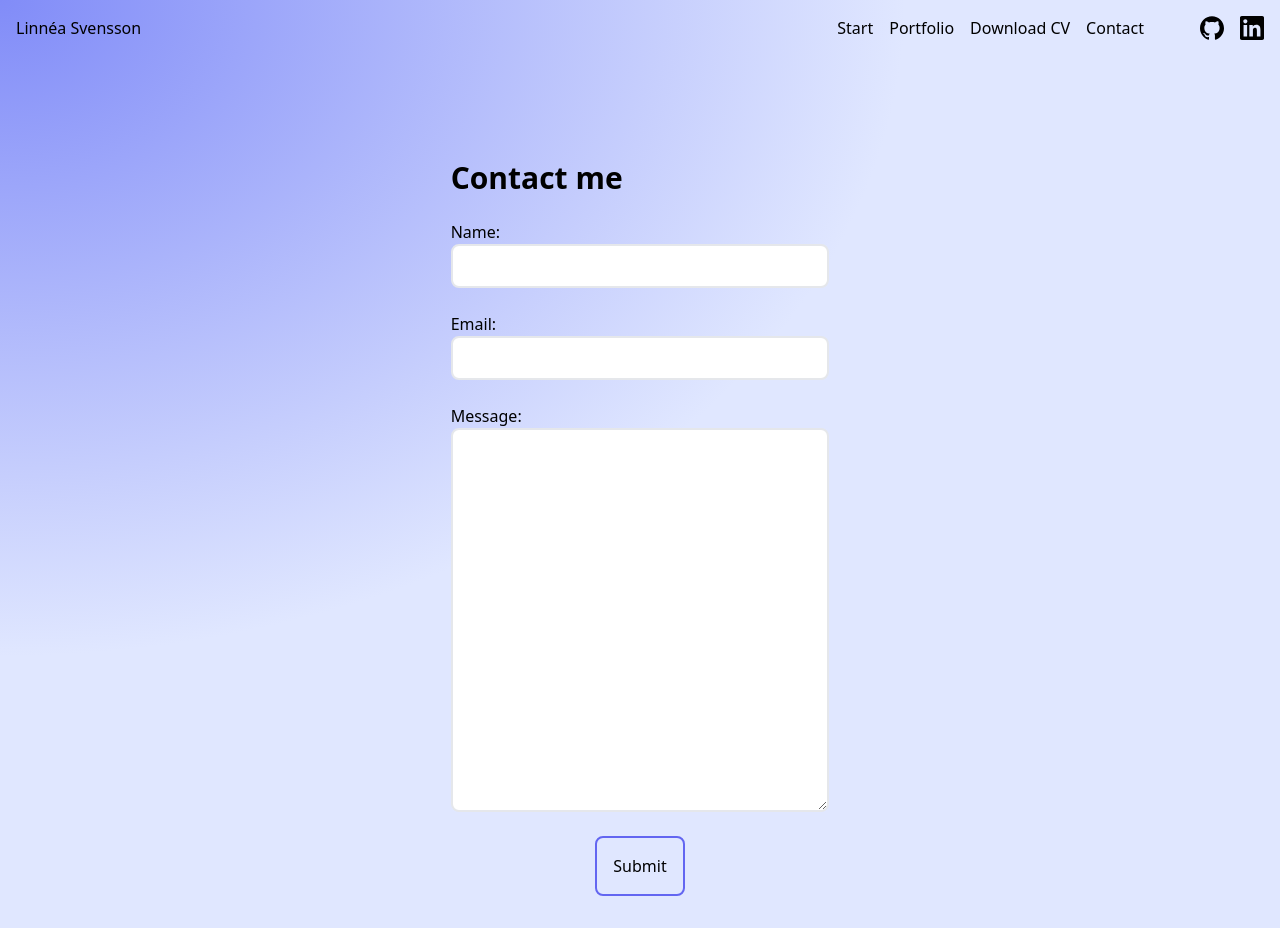
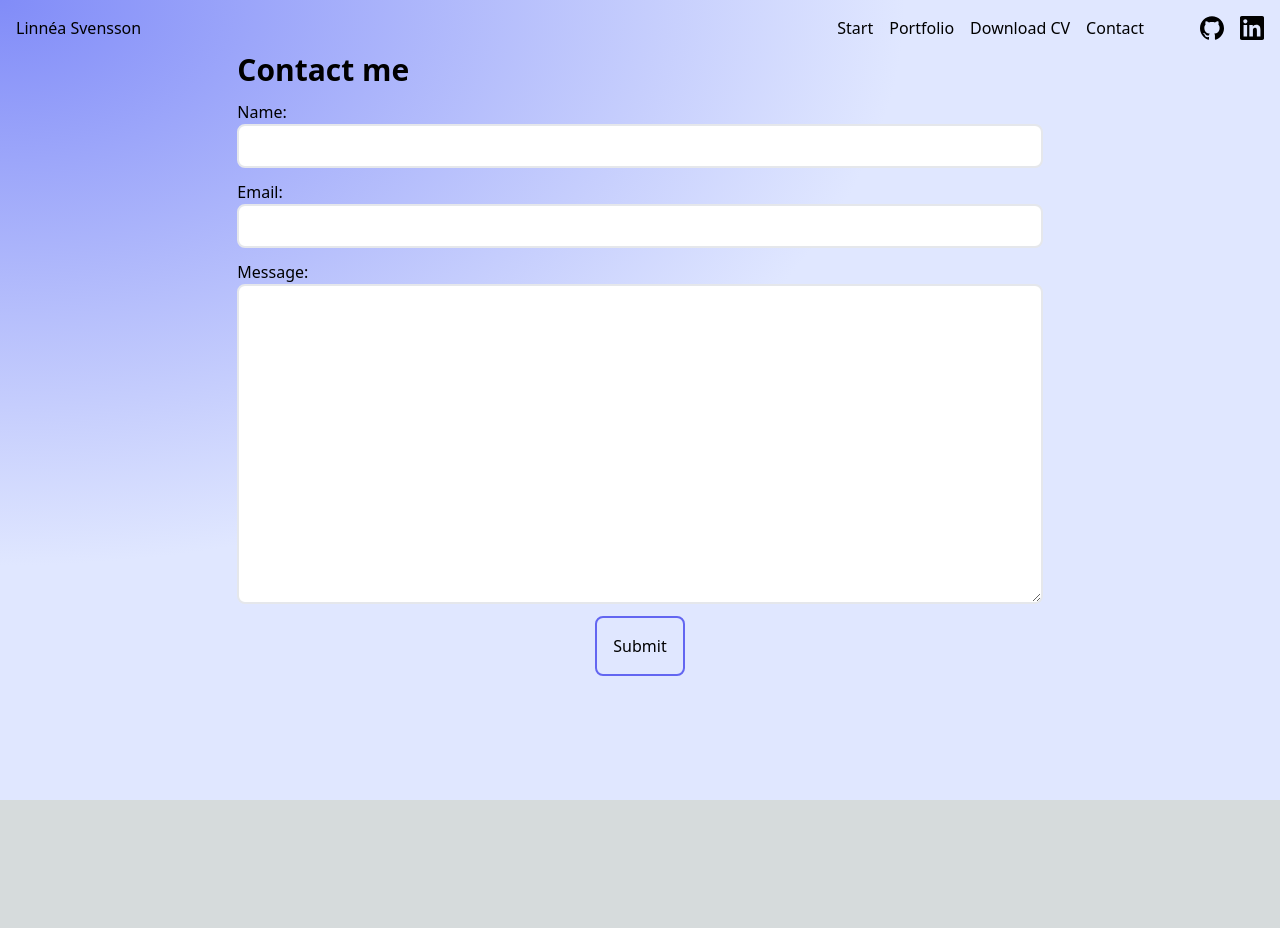
Before and after one commit to Linnea-Im-Svensson/Portfolio, a Next.js app: page /contact in a window 1280 px wide. After the commit the page ends 800 px from the top, so only its background shows below. Built offline with nearby package versions, Linux system fonts and the light colour scheme.

Commit message:
changed: size on contactForm

```diff
--- a/src/components/contactForm.js
+++ b/src/components/contactForm.js
@@ -34,7 +34,7 @@ export default function ContactForm() {
         Thank you for contacting me!
       </div>
       <form
-        className='flex flex-col gap-6 px-6 py-8 rounded-xl md:w-1/3 w-full h-fit'
+        className='flex flex-col gap-3 px-6 py-8 rounded-xl md:w-2/3 w-full h-fit'
         onSubmit={(e) => (handleSubmit(), e.preventDefault())}
       >
         <h1 className='dark:text-indigo-200 text-3xl font-semibold'>
@@ -69,7 +69,7 @@ export default function ContactForm() {
           <textarea
             id='message'
             required
-            className='dark:bg-transparent border-2 rounded-lg md:h-96 h-60 p-2'
+            className='dark:bg-transparent border-2 rounded-lg md:h-80 h-60 p-2'
             value={formInfo.message}
             onChange={(e) =>
               setFormInfo({ ...formInfo, message: e.target.value })
--- a/src/pages/contact.js
+++ b/src/pages/contact.js
@@ -3,7 +3,7 @@ import SectionContainer from '@/components/sectionContainer';
 
 export default function Contact() {
   return (
-    <div className='md:mt-32 mt-16 w-full flex items-center justify-center'>
+    <div className='md:mt-5 mt-16 w-full flex items-center justify-center'>
       <ContactForm />
     </div>
   );
```
